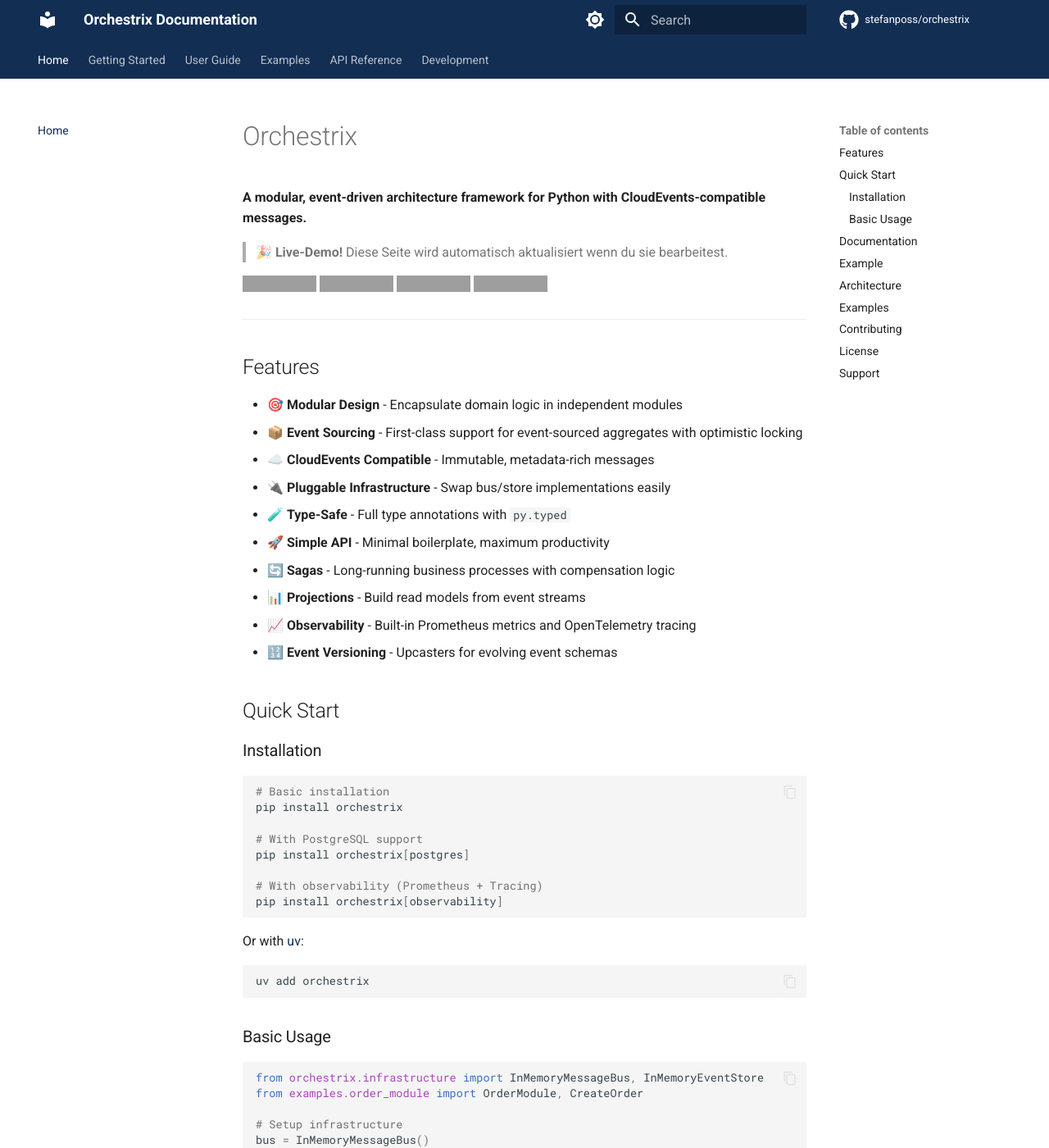
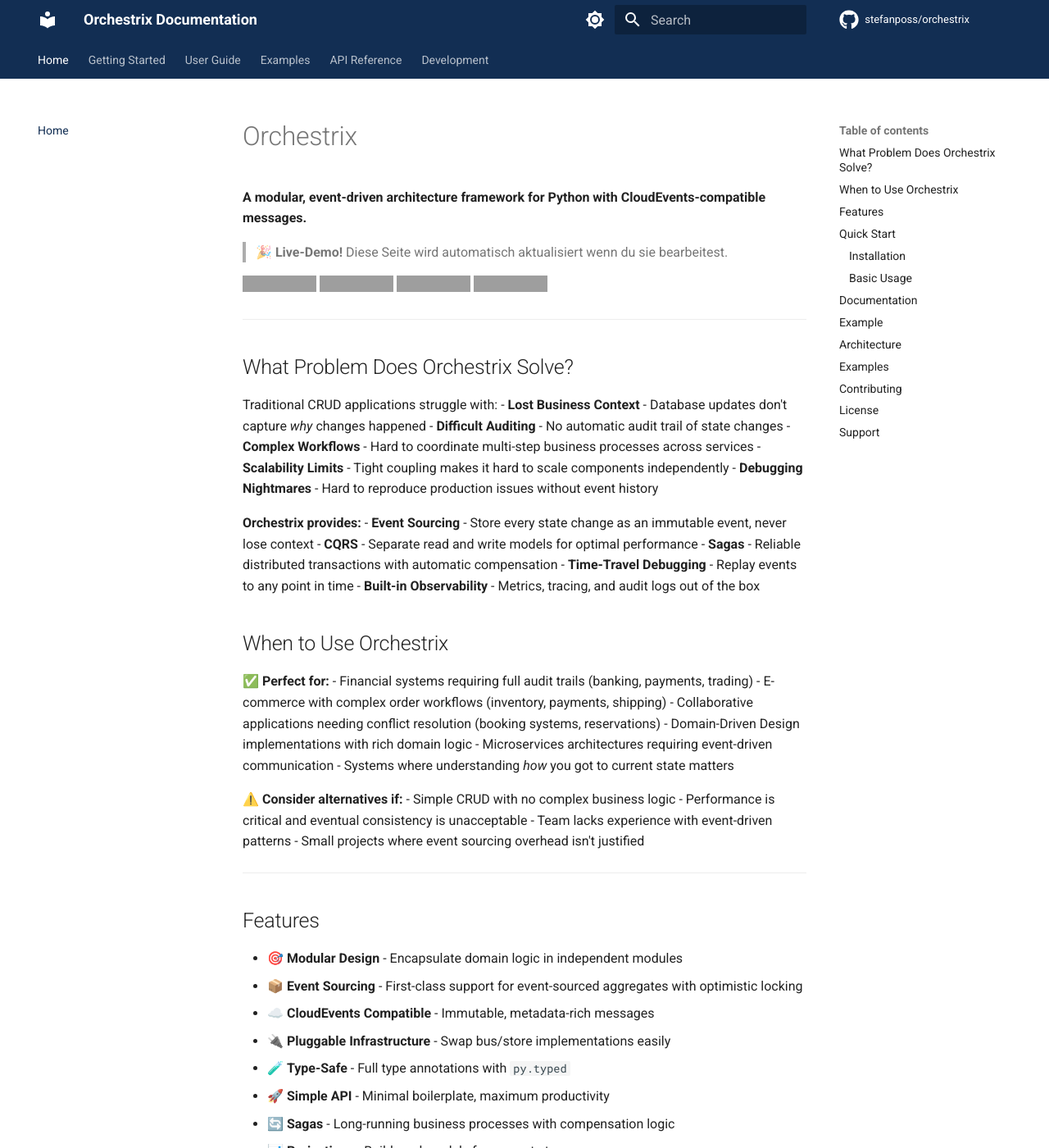
Before and after one commit to stefanposs/orchestrix, an MkDocs documentation site: the page built from docs/mkdocs/index.md, in a window 1280 px wide and 1400 px high. Shown: the whole window at 82% size. Built offline with MkDocs 1.6.1 and Material for MkDocs 9.7.7, drawn with Linux system fonts in a browser that asks for light colours; comment, search, counter and statistics services are not loaded; grey boxes are pictures that could not be loaded.

Commit message:
Add problem/solution and use cases to README and docs
- Explain what problem Orchestrix solves (lost context, auditing, complex workflows)
- List what Orchestrix provides (event sourcing, CQRS, sagas, time-travel debugging)
- Added 'When to Use Orchestrix' section with clear guidance
  - Perfect for: Financial systems, e-commerce, DDD, microservices
  - Consider alternatives if: Simple CRUD, team lacks experience, small projects
- Updated both README.md and docs/mkdocs/index.md for consistency

```diff
--- a/docs/mkdocs/index.md
+++ b/docs/mkdocs/index.md
@@ -8,6 +8,40 @@
 [![codecov](https://codecov.io/gh/stefanposs/orchestrix/branch/main/graph/badge.svg)](https://codecov.io/gh/stefanposs/orchestrix)
 [![PyPI version](https://badge.fury.io/py/orchestrix.svg)](https://badge.fury.io/py/orchestrix)
 [![Python Versions](https://img.shields.io/pypi/pyversions/orchestrix.svg)](https://pypi.org/project/orchestrix/)
+
+---
+
+## What Problem Does Orchestrix Solve?
+
+Traditional CRUD applications struggle with:
+- **Lost Business Context** - Database updates don't capture *why* changes happened
+- **Difficult Auditing** - No automatic audit trail of state changes
+- **Complex Workflows** - Hard to coordinate multi-step business processes across services
+- **Scalability Limits** - Tight coupling makes it hard to scale components independently
+- **Debugging Nightmares** - Hard to reproduce production issues without event history
+
+**Orchestrix provides:**
+- **Event Sourcing** - Store every state change as an immutable event, never lose context
+- **CQRS** - Separate read and write models for optimal performance
+- **Sagas** - Reliable distributed transactions with automatic compensation
+- **Time-Travel Debugging** - Replay events to any point in time
+- **Built-in Observability** - Metrics, tracing, and audit logs out of the box
+
+## When to Use Orchestrix
+
+**✅ Perfect for:**
+- Financial systems requiring full audit trails (banking, payments, trading)
+- E-commerce with complex order workflows (inventory, payments, shipping)
+- Collaborative applications needing conflict resolution (booking systems, reservations)
+- Domain-Driven Design implementations with rich domain logic
+- Microservices architectures requiring event-driven communication
+- Systems where understanding *how* you got to current state matters
+
+**⚠️ Consider alternatives if:**
+- Simple CRUD with no complex business logic
+- Performance is critical and eventual consistency is unacceptable
+- Team lacks experience with event-driven patterns
+- Small projects where event sourcing overhead isn't justified
 
 ---
 
```
Also changed, not shown: README.md (+32 -0 lines).
